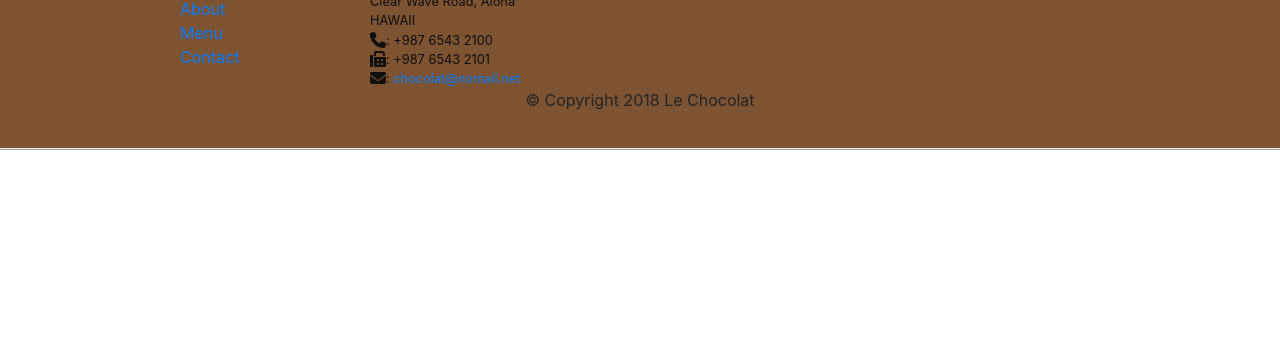
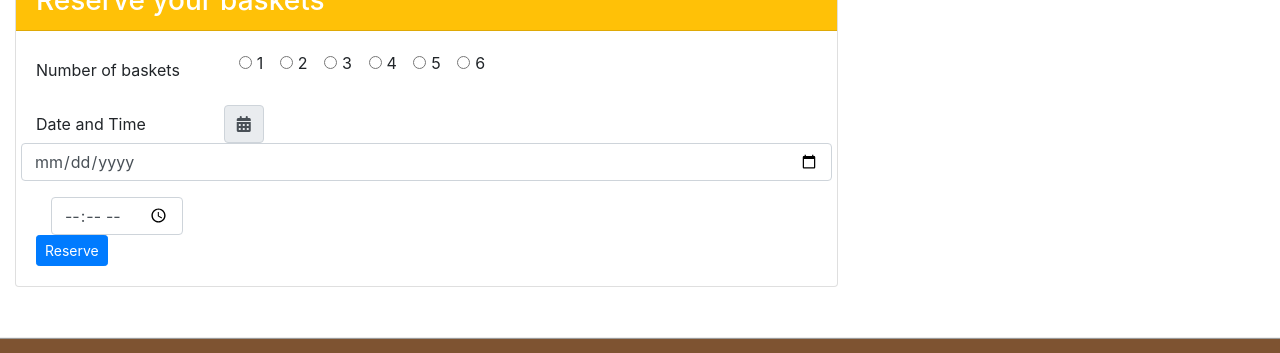
Before and after one commit to anampel/woven-creations, a plain HTML site: page index.html in a window 1280 px wide. Shown: the part 1714-2067 px from the top of the page. Before the commit the page ends 1864 px from the top, so only its background shows below. Drawn offline with nearby package versions, Linux system fonts and the light colour scheme.

Commit message:
Bootstrap Assignment 9 Task 1

```diff
--- a/index.html
+++ b/index.html
@@ -34,7 +34,8 @@
                         <a class="nav-link" href="#"><span class="fa fa-list fa-lg"></span> Menu</a>
                     </li>
                     <li class="nav-item">
-                        <a class="nav-link" href="./contactus.html"><span class="fa fa-address-card fa-lg"></span> Contact</a>
+                        <a class="nav-link" href="./contactus.html"><span class="fa fa-address-card fa-lg"></span>
+                            Contact</a>
                     </li>
                 </ul>
             </div>
@@ -112,6 +113,67 @@
             </div>
         </div>
     </div>
+    <div class="row row-content align-items-center">
+        <div class="col-12 col-sm-8">
+            <div class="card border-default">
+                <h3 class="card-header bg-warning text-white" id="reserve-form">Reserve your baskets</h3>
+                <div class="card-body">
+                    <form action="">
+                        <div class="form-group row">
+                            <label for="optradio" class="col-12 col-sm-3 col-form-label">Number of baskets</label>
+                            <div class="col-12 col-sm-9">
+                                <div class="form-check form-check-inline">
+                                    <input class="form-check-input" type="radio" name="inlineradioOptions" id="inlineRadio1"
+                                        value="option1">
+                                    <label class="form-check-label" for="inlineRadio1">1</label>
+                                </div>
+                                <div class="form-check form-check-inline">
+                                    <input class="form-check-input" type="radio" name="inlineradioOptions" id="inlineRadio2"
+                                        value="option2">
+                                    <label class="form-check-label" for="inlineRadio2">2</label>
+                                </div>
+                                <div class="form-check form-check-inline">
+                                    <input class="form-check-input" type="radio" name="inlineradioOptions" id="inlineRadio3"
+                                        value="option3">
+                                    <label class="form-check-label" for="inlineRadio3">3</label>
+                                </div>
+                                <div class="form-check form-check-inline">
+                                    <input class="form-check-input" type="radio" name="inlineradioOptions" id="inlineRadio4"
+                                        value="option4">
+                                    <label class="form-check-label" for="inlineRadio4">4</label>
+                                </div>
+                                <div class="form-check form-check-inline">
+                                    <input class="form-check-input" type="radio" name="inlineradioOptions" id="inlineRadio5"
+                                        value="option5">
+                                    <label class="form-check-label" for="inlineRadio5">5</label>
+                                </div>
+                                <div class="form-check form-check-inline">
+                                    <input class="form-check-input" type="radio" name="inlineradioOptions" id="inlineRadio6"
+                                        value="option6">
+                                    <label class="form-check-label" for="inlineRadio6">6</label>
+                                </div>
+                            </div>
+                        </div>
+                        <div class="form-group row">
+                            <label class="col-12 col-sm-3 col-form-label">Date and Time</label>
+                            <div class="input-group-prepend">
+                                <span class="input-group-text" id="date"><i class="fa fa-calendar" aria-hidden="true"></i></span>                            </span>
+                            </div>
+                            <input type="date" class= "form-control" placeholder="Date" id="date' ">
+                        </div>
+                        <div class="input-group col-12 col-sm-4">
+                            <div class="input-group-prepend">
+                                <input type="time" class= "form-control" placeholder="Date" id="time">
+                            </div>
+                        </div>
+                        <button type="submit" class= "btn btn-primary btn-sm col-sm-offset-2">Reserve</button>
+                    </form>
+                </div>
+            </div>
+        </div>
+    </div>
+
+
 
     <footer class="footer">
         <div class="container">
```
Also changed, not shown: contactus.html (+1 -0 lines).
